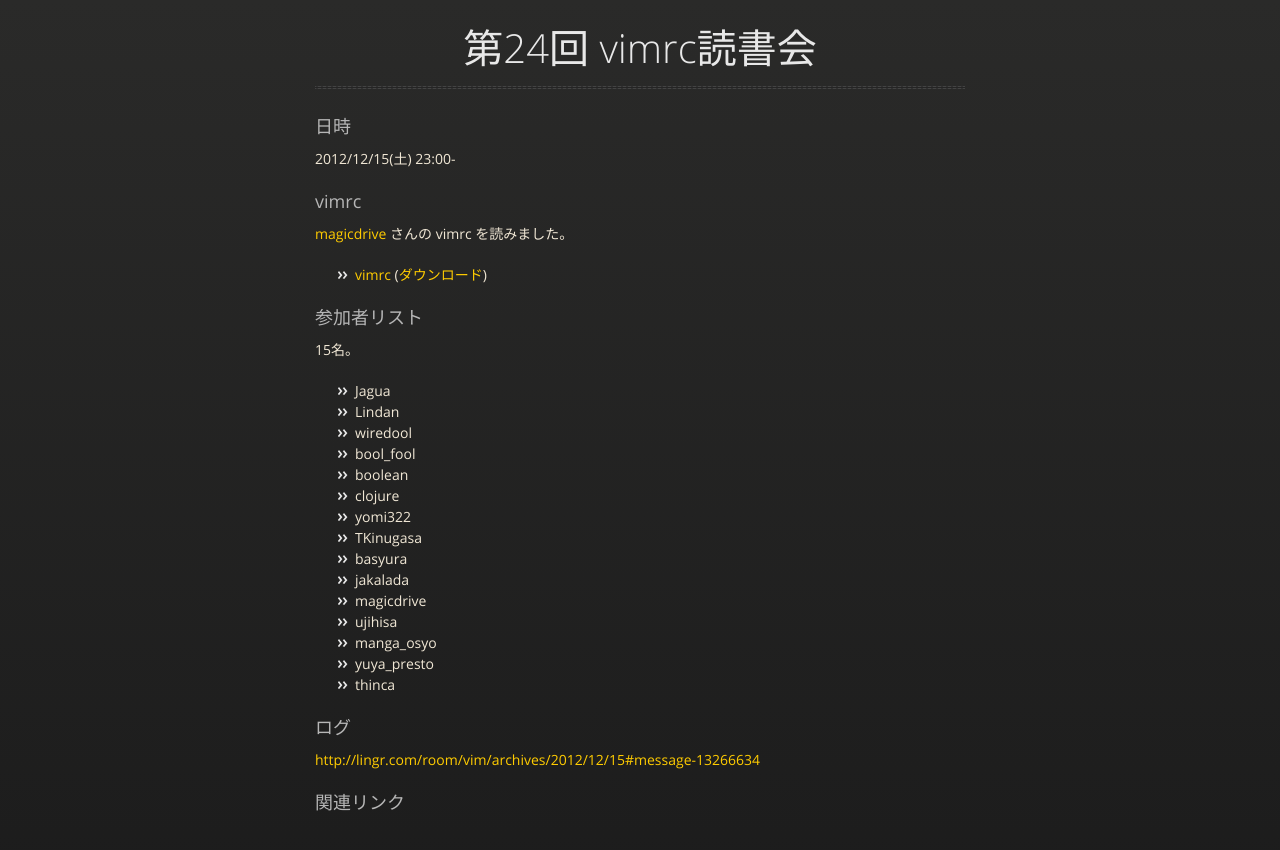
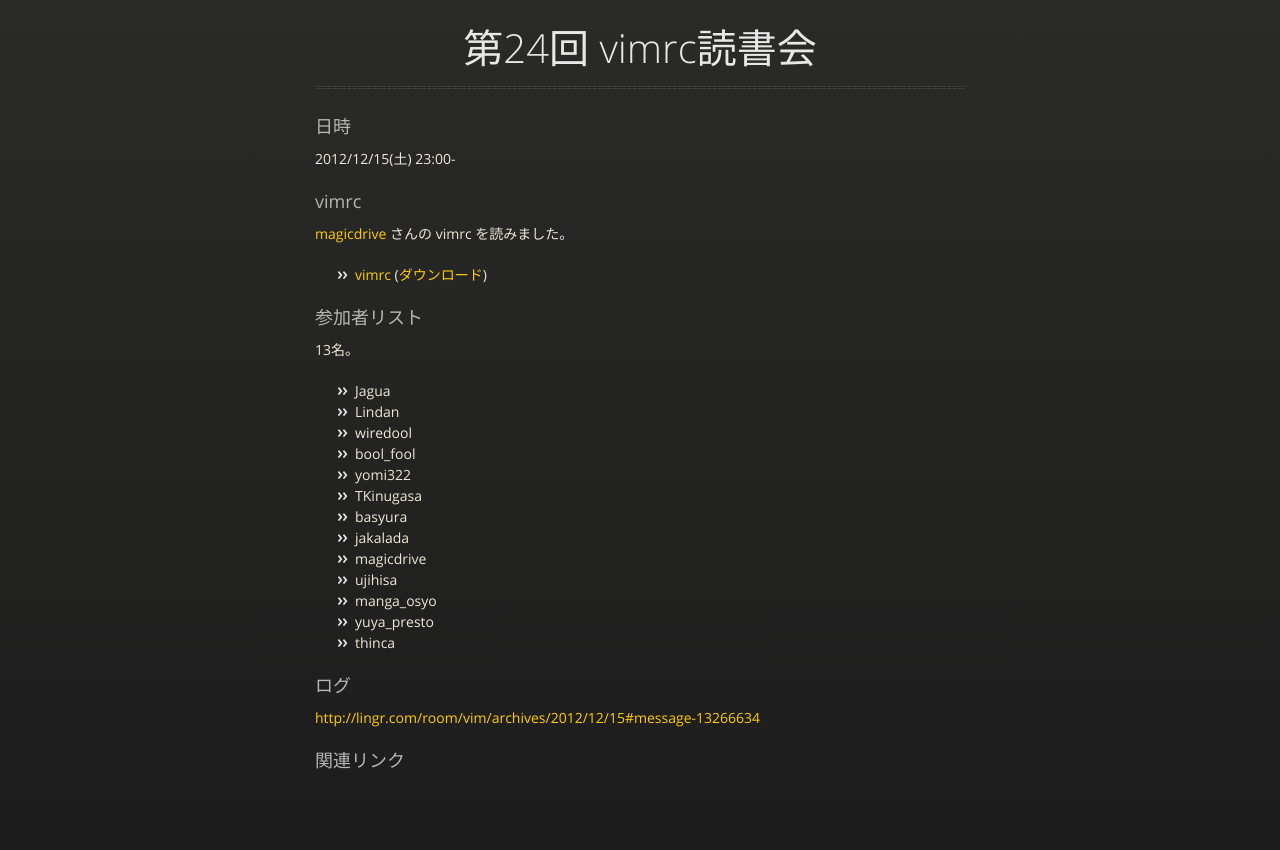
Before and after one commit to vim-jp/reading-vimrc, a Jekyll site: the page built from archive/024.md, in a window 1280 px wide. Shown: the top 850 px of the page. Built offline with Jekyll 4.4.1, drawn with Linux system fonts in a browser that asks for light colours; nearby versions of some CDN libraries; Markdown is read by kramdown in place of the engine named in the settings.

Commit message:
存在しない参加者を削除

```diff
--- a/archive/024.md
+++ b/archive/024.md
@@ -14,14 +14,12 @@ category: archive
 
 ### 参加者リスト
 
-15名。
+13名。
 
 - Jagua
 - Lindan
 - wiredool
 - bool_fool
-- boolean
-- clojure
 - yomi322
 - TKinugasa
 - basyura
```
